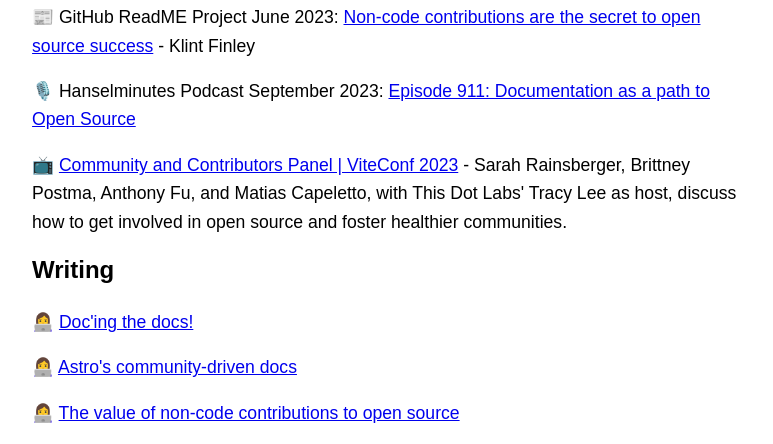
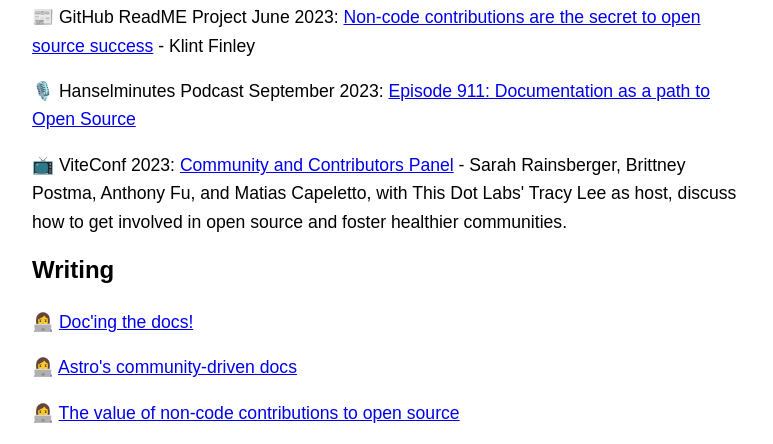
Before and after one commit to sarah11918/rainsberger.ca, an Astro site: page /about in a window 1280 px wide. Shown: the part 1301-1745 px from the top of the page, without its empty margins (252-1025 px from the left). Built offline with nearby package versions, Linux system fonts and the light colour scheme; Astro itself is replaced by a stand-in of ours.

Commit message:
consistent formatting

```diff
--- a/src/pages/about.astro
+++ b/src/pages/about.astro
@@ -32,7 +32,7 @@
 
     <p>🎙️ Hanselminutes Podcast September 2023: <a href="https://www.hanselminutes.com/911/documentation-as-a-path-to-open-source-with-sarah-rainsberger">Episode 911: Documentation as a path to Open Source</a></p>
 
-    <p> 📺 <a href="https://www.youtube.com/watch?v=rqB7hy5lcmc&list=PLqGQbXn_GDmkOsHI7-Wrbv1GgAA4tJZhg&index=29">Community and Contributors Panel | ViteConf 2023</a> - Sarah Rainsberger, Brittney Postma, Anthony Fu, and Matias Capeletto, with This Dot Labs' Tracy Lee as host, discuss how to get involved in open source and foster healthier communities.</p>
+    <p>📺 ViteConf 2023: <a href="https://www.youtube.com/watch?v=rqB7hy5lcmc&list=PLqGQbXn_GDmkOsHI7-Wrbv1GgAA4tJZhg&index=29">Community and Contributors Panel</a> - Sarah Rainsberger, Brittney Postma, Anthony Fu, and Matias Capeletto, with This Dot Labs' Tracy Lee as host, discuss how to get involved in open source and foster healthier communities.</p>
 
     <h2>Writing</h2>
 
```
